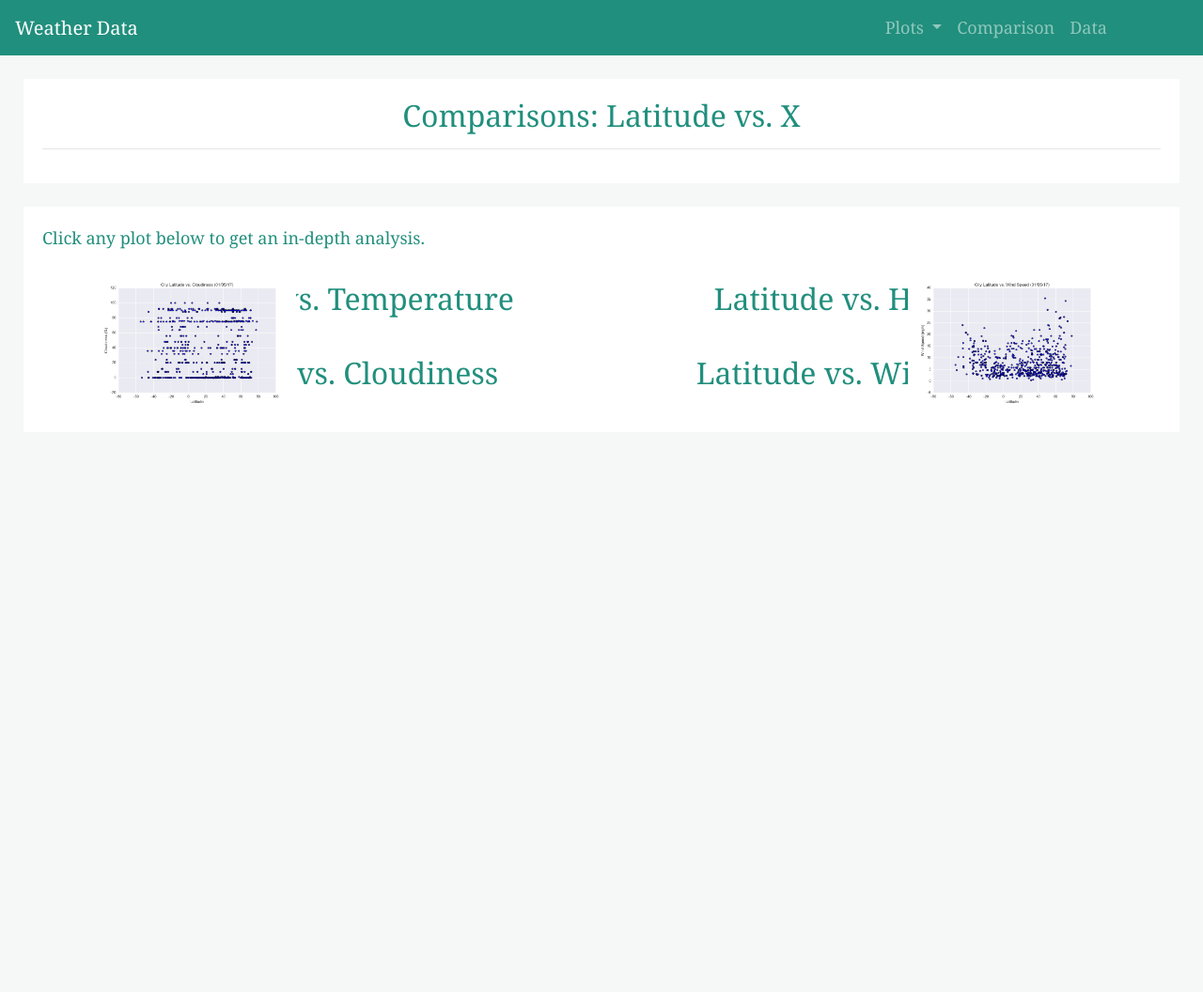
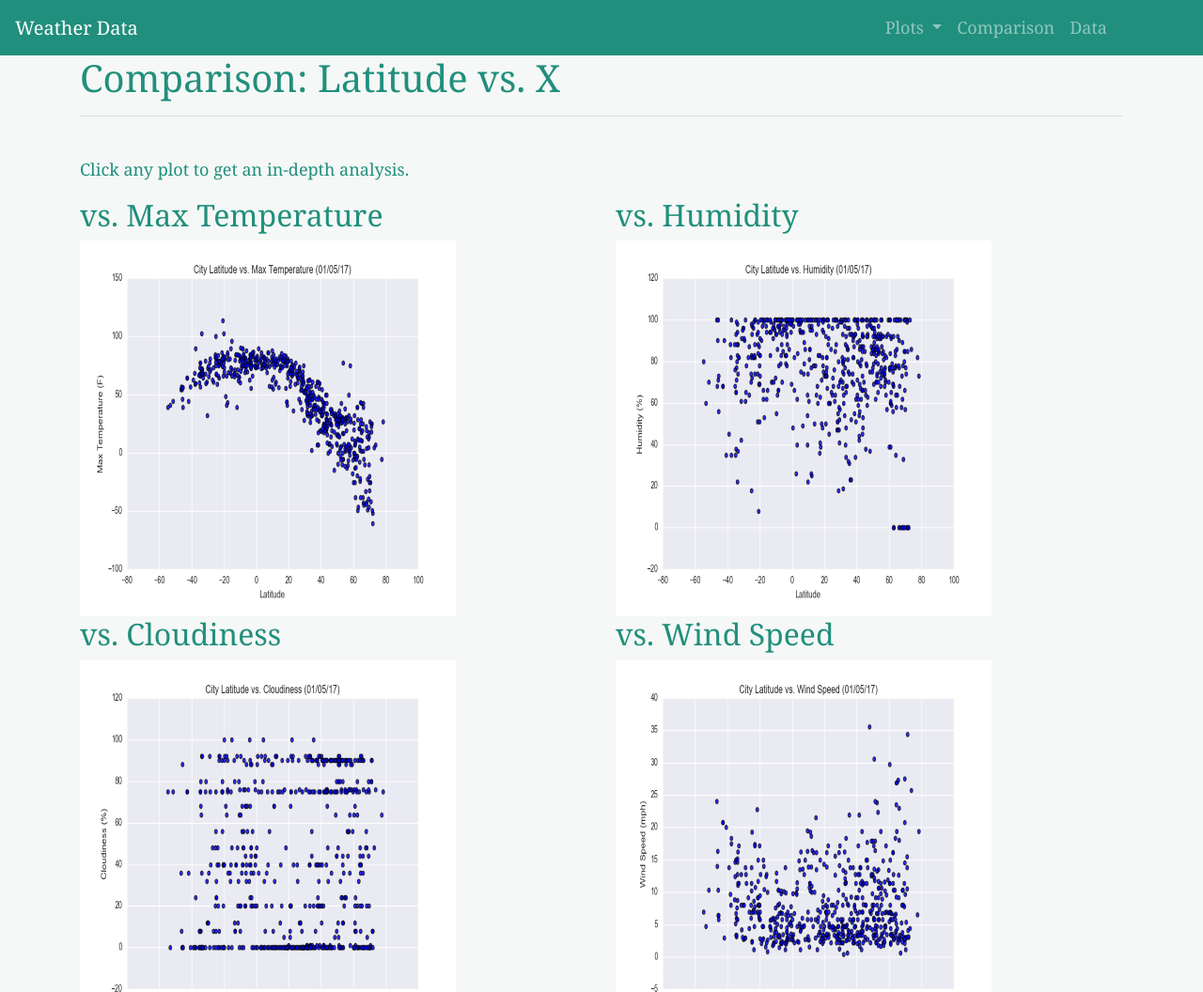
Before and after one commit to hauckc21/Web-Design-Challenge, a plain HTML site: page Visualizations/Comparisons.html in a window 1280 px wide. Shown: the top 1056 px of the page at 94% size. Before the commit the page ends 800 px from the top, so only its background shows below. Drawn offline with nearby package versions, Linux system fonts and the light colour scheme.

Commit message:
reworked

```diff
--- a/Visualizations/Comparisons.html
+++ b/Visualizations/Comparisons.html
@@ -39,52 +39,48 @@
       </div>
     </nav>
 
-    <article class="whitebox">
-        <header>
-          <h2>Comparisons: Latitude vs. X</h2>
-        </header>
+    <!--Rows of Data-->
+
+    <div class="container">
+      <div class="row">
+        <div class="col-md-12">
+          <div class="main-box">
+              <h1>Comparison: Latitude vs. X</h1>
               <hr>
-    </article>
+              <br>
+              <p>Click any plot to get an in-depth analysis.</p>
+              <div class="plots">
 
-    <!--Rows of Data-->
-    <div class="whitebox">
-      <p>Click any plot below to get an in-depth analysis.</p>
-      <div class="container px-md-15">
-        <div class="row mx-md-15">
-          <div class="col px-md-6 py-3 center">
-            <h2>Latitude vs. Temperature</h2>
+                  <div class="row">
+                      <div class="col-md-6">
+                          <h2>vs. Max Temperature</h2>
                           <a href="Max_Temp.html">
-              <img target="_blank" src="../Assets/Images/Max_Temp.png" alt="Tempurature Map" class="viz-links-1">
+                              <img src="../Assets/Images/Max_Temp.png" class="thumbs" alt="scatterplot" width="400" height="400">
+                          </a>
+
+                          <h2>vs. Cloudiness</h2>
+                          <a href="Cloudiness.html">
+                              <img src="../Assets/Images/Cloudiness.png" class="thumbs" alt="scatterplot" width="400" height="400">
                           </a>
                       </div>
 
-          <div class="col px-md-6 py-3 center">
-            <h2>Latitude vs. Humidity</h2>
+                      <div class="col-md-6">
+                          <h2>vs. Humidity</h2>
                           <a href="Humidity.html">
-              <img target="_blank" src="../Assets/Images/Humidity.png" alt="Humidity Map" class="viz-links-2">
+                              <img src="../Assets/Images/Humidity.png" class="thumbs" alt="scatterplot" width="400" height="400">
+                          </a>
+
+                          <h2>vs. Wind Speed</h2>
+                          <a href="Wind_Speed.html">
+                              <img src="../Assets/Images/Wind_Speed.png" class="thumbs" alt="scatterplot" width="400" height="400">
                           </a>
                       </div>
                   </div>
-
-        <div class="row mx-md-15">
-          <div class="col px-md-6 py-3 center">
-            <h2>Latitude vs. Cloudiness</h2>
-            <a href="Cloudiness.html">
-              <img target="_blank" src="../Assets/Images/Cloudiness.png" alt="Cloud Map" class="viz-links-3">
-            </a>
-          </div>
-
-          <div class="col px-md-6 py-3 center">
-            <h2>Latitude vs. Wind Speed</h2>
-            <a href="Wind_Speed.html">
-              <img target="_blank" src="../Assets/Images/Wind_Speed.png" alt="Wind Map" class="viz-links-4">
-            </a>
-          </div>
-
               </div>
           </div>
         </div>
-
+      </div>
+    </div>
 
 <script src="https://code.jquery.com/jquery-3.3.1.slim.min.js" integrity="sha384-q8i/X+965DzO0rT7abK41JStQIAqVgRVzpbzo5smXKp4YfRvH+8abtTE1Pi6jizo" crossorigin="anonymous"></script>
 <script src="https://cdnjs.cloudflare.com/ajax/libs/popper.js/1.14.7/umd/popper.min.js" integrity="sha384-UO2eT0CpHqdSJQ6hJty5KVphtPhzWj9WO1clHTMGa3JDZwrnQq4sF86dIHNDz0W1" crossorigin="anonymous"></script>
```
Lines whose indentation alone changed are shown as unchanged.
